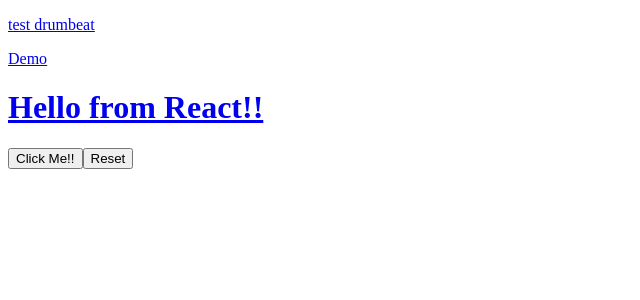
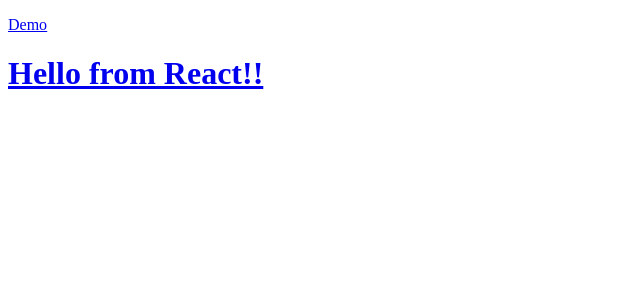
Before and after one commit to luckyrose89/test-app, a React (Vite) app: page /drumbeat in a window 1280 px wide. Shown: the top 300 px of the page, without its empty margins (0-640 px from the left). Built offline with nearby package versions, Linux system fonts and the light colour scheme.

Commit message:
add notebook model & delete drumbeat.js

```diff
--- a/package.json
+++ b/package.json
@@ -15,12 +15,14 @@
   "author": "Divya Mathur",
   "license": "MIT",
   "dependencies": {
+    "@reach/router": "^1.2.1",
+    "babel-cli": "^6.26.0",
     "babel-plugin-transform-class-properties": "^6.24.1",
     "babel-preset-env": "^1.7.0",
     "babel-preset-react": "^6.24.1",
-    "@reach/router": "^1.2.1",
-    "babel-cli": "^6.26.0",
+    "body-parser": "^1.18.3",
     "express": "^4.16.4",
+    "mongoose": "^5.4.5",
     "react": "^16.6.3",
     "react-dom": "^16.6.3"
   },
--- a/src/client/App.js
+++ b/src/client/App.js
@@ -9,16 +9,12 @@
     return (
       <div>
         <Link to="/">
-          <Link to="drumbeat">
-            <p>test drumbeat</p>
-          </Link>
           <Link to="demo">
             <p>Demo</p>
           </Link>
           <h1>Hello from React!!</h1>
         </Link>
         <Router>
-          <Drumbeat path="drumbeat" />
           <Demo path="demo" />
           <Notebook path="demo/notebook" />
         </Router>
--- a/src/client/DrumBeat.js
+++ /dev/null
@@ -1,29 +0,0 @@
-import React from "react";
-
-class Drumbeat extends React.Component {
-  state = {
-    display: ""
-  };
-  handleClick = () => {
-    this.setState({
-      display: "beat"
-    });
-  };
-
-  handleReset = () => {
-    this.setState({
-      display: ""
-    });
-  };
-  render() {
-    return (
-      <div>
-        <p>{this.state.display}</p>
-        <button onClick={this.handleClick}>Click Me!!</button>
-        <button onClick={this.handleReset}>Reset</button>
-      </div>
-    );
-  }
-}
-
-export default Drumbeat;
--- a/src/client/demo/Demo.js
+++ b/src/client/demo/Demo.js
@@ -1,6 +1,5 @@
 import React from "react";
 import { navigate } from "@reach/router";
-import Notebook from "./Notebook";
 
 class Demo extends React.Component {
   state = {
```
Also changed, not shown: src/models/NotebookModel.js (added, +20 -0 lines), 7 other files (tests, documents, lock files or other folders).
